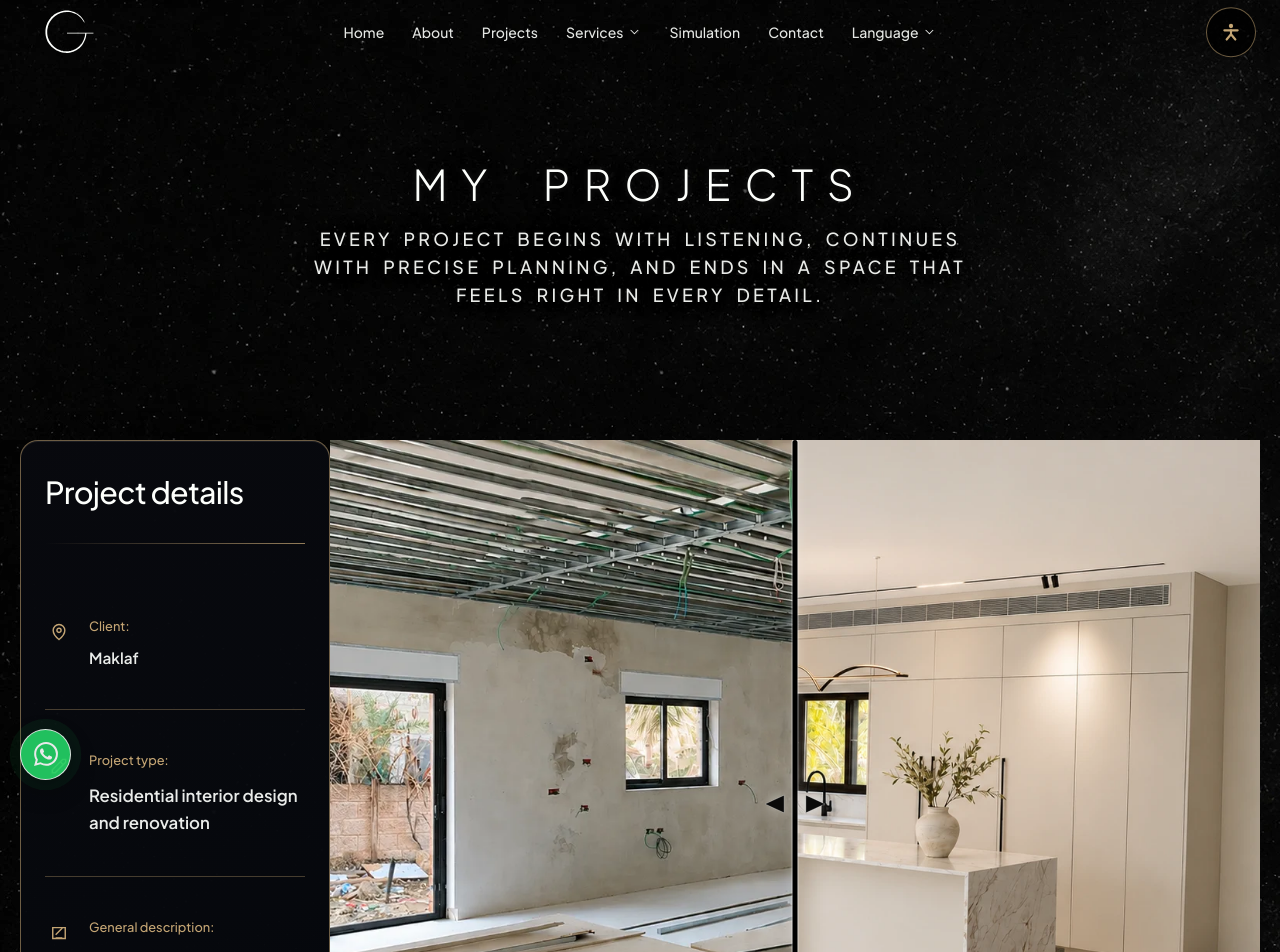
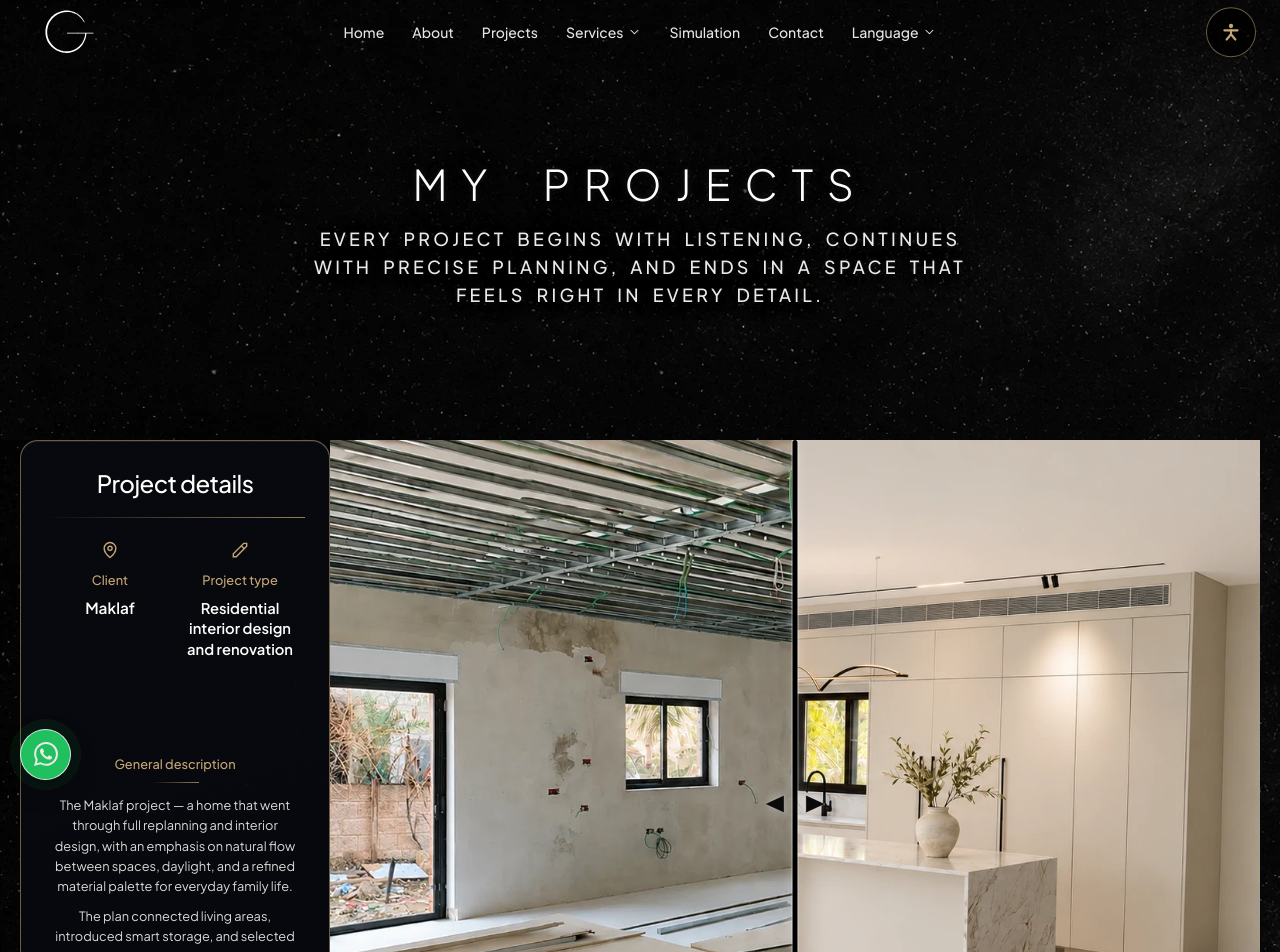
Before and after one commit to gilitzruya/guy-tzruya, a Next.js app: page /en/projects in a window 1280 px wide. Shown: the top 952 px of the page. Built offline with nearby package versions, Linux system fonts and the light colour scheme.

Commit message:
projects2

```diff
--- a/components/project-details-sheet.tsx
+++ b/components/project-details-sheet.tsx
@@ -67,7 +67,7 @@ function ListingMobileColumn({
   );
 }
 
-function ListingField({
+function ListingDesktopColumn({
   label,
   icon,
   children,
@@ -80,24 +80,19 @@ function ListingField({
 }) {
   return (
     <div
-      className={`border-b border-[color-mix(in_oklab,#c4a574_34%,transparent)] py-6 max-lg:py-3.5 last:border-b-0 sm:py-8 lg:py-10 ${className ?? ""}`}
+      className={`flex min-w-0 flex-col items-center px-2 text-center xl:px-3 ${className ?? ""}`}
     >
-      <div className="flex items-start gap-3.5 sm:gap-4">
       <span
-          className="mt-0.5 inline-flex size-7 shrink-0 items-center justify-center text-[#c4a574]"
+        className="mb-2 inline-flex size-6 shrink-0 items-center justify-center text-[#c4a574]"
         aria-hidden
       >
         {icon}
       </span>
-        <div className="min-w-0">
-          <p className="text-sm font-medium text-[#c4a574]">
+      <p className="text-xs font-medium leading-tight text-[#c4a574] xl:text-sm">
         {label}
-            <span aria-hidden>:</span>
       </p>
-          <div className="mt-2.5 text-pretty text-[1.02rem] leading-relaxed text-[var(--color-text)]/92 sm:mt-3 sm:text-[1.05rem]">
+      <div className="mt-2 text-pretty text-[0.85rem] font-medium leading-snug text-[var(--color-text)] xl:text-[0.92rem]">
         {children}
-          </div>
-        </div>
       </div>
     </div>
   );
@@ -109,12 +104,10 @@ function ListingLayout({
   locale,
   title,
   cardSubtitle,
-  aboutShort,
   paragraphs,
   onOpenGallery,
   clientIcon,
   typeIcon,
-  aboutIcon,
   t,
 }: {
   slug: ProjectSlug;
@@ -122,12 +115,10 @@ function ListingLayout({
   locale: string;
   title: string;
   cardSubtitle: string;
-  aboutShort: string;
   paragraphs: string[];
   onOpenGallery?: () => void;
   clientIcon: React.ReactNode;
   typeIcon: React.ReactNode;
-  aboutIcon: React.ReactNode;
   t: ReturnType<typeof useTranslations<"Projects">>;
 }) {
   const [detailsExpanded, setDetailsExpanded] = useState(false);
@@ -166,7 +157,7 @@ function ListingLayout({
           />
         </div>
 
-        <div className="mt-4 grid grid-cols-3">
+        <div className="mt-4 grid grid-cols-2">
           <ListingMobileColumn
             label={t("detailLabelClient")}
             icon={clientIcon}
@@ -174,15 +165,8 @@ function ListingLayout({
           >
             <span className="font-semibold">{title}</span>
           </ListingMobileColumn>
-          <ListingMobileColumn
-            label={t("detailLabelType")}
-            icon={typeIcon}
-            className="border-inline-end border-[color-mix(in_oklab,#c4a574_34%,transparent)]"
-          >
+          <ListingMobileColumn label={t("detailLabelType")} icon={typeIcon}>
             <span className="font-semibold">{cardSubtitle}</span>
-          </ListingMobileColumn>
-          <ListingMobileColumn label={t("detailLabelAbout")} icon={aboutIcon}>
-            {aboutShort}
           </ListingMobileColumn>
         </div>
 
@@ -235,45 +219,58 @@ function ListingLayout({
       <div
         dir={dir}
         lang={locale === "he" ? "he" : "en"}
-        className={`project-details-sheet hidden lg:flex h-full min-h-0 flex-col ${desktopCardClassName} px-6 py-7`}
+        className={`project-details-sheet hidden lg:flex h-full min-h-0 flex-col text-center ${desktopCardClassName} px-5 py-5 xl:px-6 xl:py-6`}
       >
-        <div className="flex min-h-0 flex-1 flex-col">
         <div className="shrink-0">
-            <h2 className="text-[1.9rem] font-medium tracking-tight text-[var(--color-text)]">
+          <h2 className="text-[1.35rem] font-medium tracking-tight text-[var(--color-text)] xl:text-[1.5rem]">
             {t("detailSectionTitle")}
           </h2>
           <div
-              className="mt-7 h-px w-full bg-[linear-gradient(to_left,color-mix(in_oklab,#c4a574_74%,transparent),transparent)]"
+            className="mx-auto mt-4 h-px w-full bg-[linear-gradient(to_left,color-mix(in_oklab,#c4a574_74%,transparent),transparent)]"
             aria-hidden
           />
-          </div>
-
-          <div className="mt-8 flex min-h-0 flex-1 flex-col">
-            <div className="min-h-0 flex-1 overflow-y-auto overscroll-contain">
-              <ListingField label={t("detailLabelClient")} icon={clientIcon}>
+          <div className="mt-4 grid grid-cols-2 xl:mt-5">
+            <ListingDesktopColumn
+              label={t("detailLabelClient")}
+              icon={clientIcon}
+              className="border-inline-end border-[color-mix(in_oklab,#c4a574_34%,transparent)]"
+            >
               <h2
-                  className="m-0 font-semibold text-[inherit] text-base"
+                className="m-0 font-semibold text-[inherit]"
                 id={`project-heading-${slug}`}
               >
                 {title}
               </h2>
-              </ListingField>
-              <ListingField label={t("detailLabelType")} icon={typeIcon}>
+            </ListingDesktopColumn>
+            <ListingDesktopColumn label={t("detailLabelType")} icon={typeIcon}>
               <span className="font-semibold">{cardSubtitle}</span>
-              </ListingField>
-              <ListingField
-                label={t("detailLabelAbout")}
-                icon={aboutIcon}
-                className="!border-b-0"
-              >
-                <p className="text-[1rem] font-normal leading-[1.9] text-[var(--color-text)]/88">
-                  {paragraphs[0] ?? aboutShort}
-                </p>
-              </ListingField>
+            </ListingDesktopColumn>
+          </div>
         </div>
 
+        {paragraphs.length > 0 ? (
+          <div className="flex min-h-0 flex-1 flex-col justify-center py-3 xl:py-4">
+            <div className="flex flex-col items-center px-1">
+              <p className="text-xs font-medium text-[#c4a574] xl:text-sm">
+                {t("detailLabelAbout")}
+              </p>
+              <div
+                className="mt-2 h-px w-12 bg-[linear-gradient(to_left,color-mix(in_oklab,#c4a574_74%,transparent),transparent)]"
+                aria-hidden
+              />
+              <div className="mt-3 max-w-full space-y-2.5 text-pretty text-center text-[0.84rem] font-normal leading-[1.7] text-[var(--color-text)]/85 xl:text-[0.9rem] xl:leading-[1.75]">
+                {paragraphs.map((p, i) => (
+                  <p key={i}>{p}</p>
+                ))}
+              </div>
+            </div>
+          </div>
+        ) : (
+          <div className="min-h-0 flex-1" aria-hidden />
+        )}
+
         {onOpenGallery ? (
-              <div className="mt-9 flex shrink-0 justify-center border-t border-[color-mix(in_oklab,#c4a574_28%,transparent)] pt-6">
+          <div className="flex shrink-0 justify-center border-t border-[color-mix(in_oklab,#c4a574_28%,transparent)] pt-4 xl:pt-5">
             <button
               type="button"
               onClick={onOpenGallery}
@@ -286,8 +283,6 @@ function ListingLayout({
             </button>
           </div>
         ) : null}
-          </div>
-        </div>
       </div>
     </>
   );
@@ -304,10 +299,6 @@ export function ProjectDetailsSheet(props: ProjectDetailsSheetProps) {
   const title = t(`items.${slug}.title`);
   const cardSubtitle = t(`items.${slug}.cardSubtitle`);
   const rawBody = t(`items.${slug}.cardBody`);
-  const listingDescription = useMemo(() => {
-    const first = rawBody.split(/\n\n+/).map((p) => p.trim()).filter(Boolean)[0];
-    return first ?? rawBody.trim();
-  }, [rawBody]);
   const paragraphs = useMemo(
     () => rawBody.split(/\n\n+/).map((p) => p.trim()).filter(Boolean),
     [rawBody],
@@ -345,13 +336,6 @@ export function ProjectDetailsSheet(props: ProjectDetailsSheetProps) {
       <path d="m13.5 7 3.5 3.5" stroke="currentColor" strokeWidth="1.7" />
     </svg>
   );
-  const aboutIcon = (
-    <svg viewBox="0 0 24 24" className="size-5" fill="none">
-      <path d="M4.5 5.5h15v13h-15z" stroke="currentColor" strokeWidth="1.7" />
-      <path d="m8 14 8-8M8 18h8" stroke="currentColor" strokeWidth="1.7" />
-    </svg>
-  );
-
   if (variant === "listing") {
     return (
       <ListingLayout
@@ -360,12 +344,10 @@ export function ProjectDetailsSheet(props: ProjectDetailsSheetProps) {
         locale={locale}
         title={title}
         cardSubtitle={cardSubtitle}
-        aboutShort={testimonialContext || listingDescription}
         paragraphs={paragraphs}
         onOpenGallery={onOpenGallery}
         clientIcon={clientIcon}
         typeIcon={typeIcon}
-        aboutIcon={aboutIcon}
         t={t}
       />
     );
```
Lines whose indentation alone changed are shown as unchanged.
